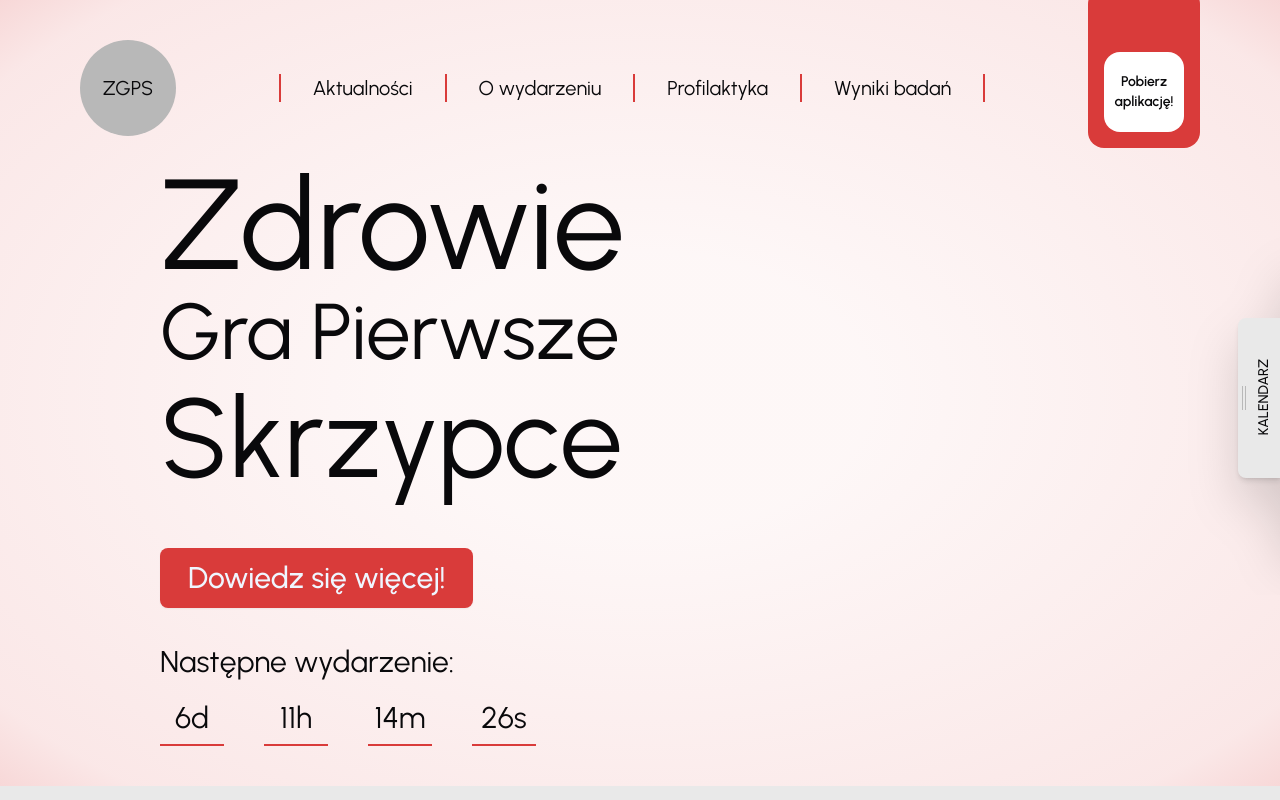
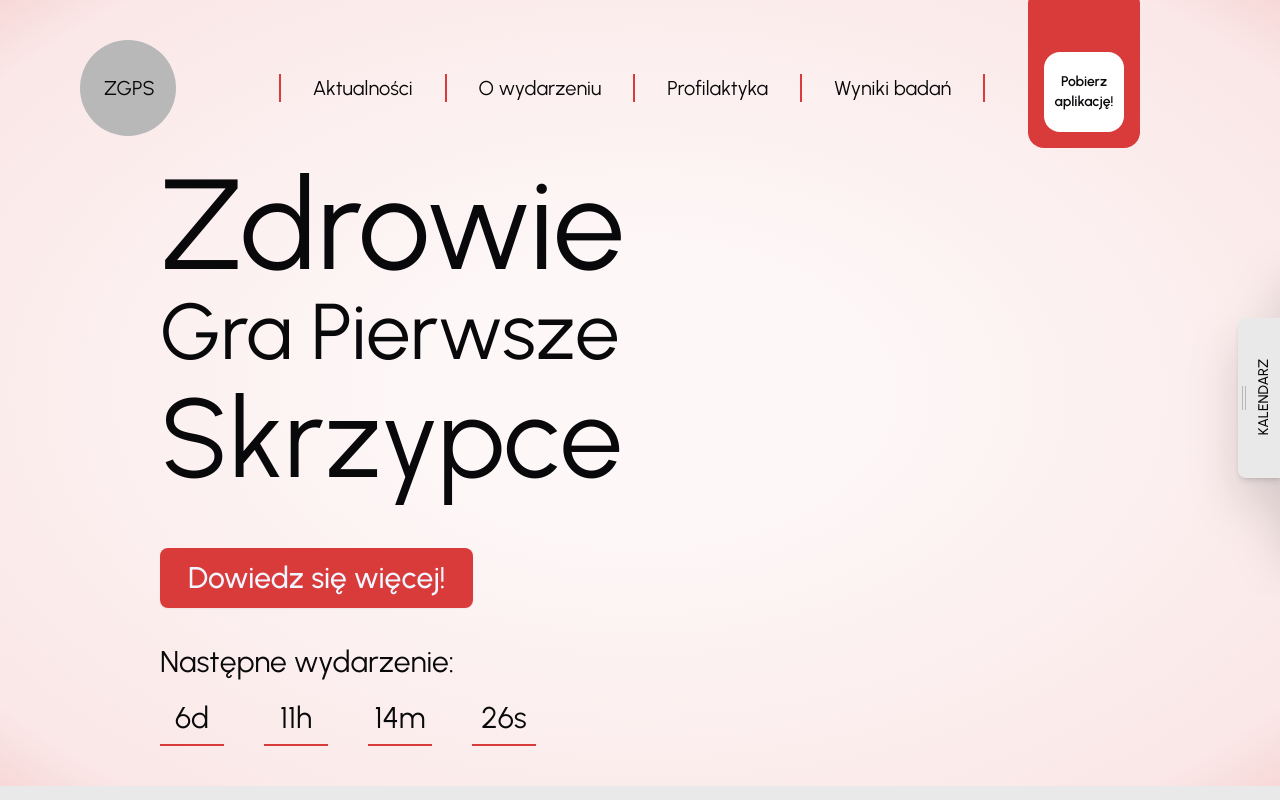
Before and after one commit to Solvro/web-umed, a Next.js app: page / in a window 1280 px wide. Shown: the top 800 px of the page. Built offline with nearby package versions, Linux system fonts and the light colour scheme; no server answers.

Commit message:
fix: fix positioning and edit navbar for mobile devices

```diff
--- a/src/components/navigation/download-widget.tsx
+++ b/src/components/navigation/download-widget.tsx
@@ -2,7 +2,7 @@ import Link from "next/link";
 
 export function DownloadWidget() {
   return (
-    <div className="bg-primary relative -top-5 flex h-40 items-end justify-center rounded-2xl">
+    <div className="bg-primary relative -top-5 right-15 flex h-40 items-end justify-center rounded-2xl">
       <Link
         href="/download"
         className="fluid-button hover:bg-primary/80 mx-4 my-4 flex h-20 w-20 items-center justify-center rounded-2xl bg-white text-center text-sm font-semibold hover:font-bold"
--- a/src/components/navigation/navbar-link.tsx
+++ b/src/components/navigation/navbar-link.tsx
@@ -22,14 +22,15 @@ export function NavbarLink({
     <Link
       href={`/${path}`}
       className={cn(
-        "text-background text-center underline-offset-4 transition-colors duration-300 lg:border-l-2 lg:px-[23px] lg:text-xl lg:no-underline lg:last:border-r-2 xl:px-8",
+        "text-background underline-offset-4 transition-colors duration-300 lg:border-l-2 lg:px-[23px] lg:text-xl lg:no-underline lg:last:border-r-2 xl:px-8",
         {
-          "lg:text-primary underline": route === path && !isFixed,
-          "lg:text-secondary lg:hover:text-secondary/80":
+          "lg:text-primary sm:hover:text-secondary/80 underline":
+            route === path && !isFixed,
+          "text-secondary hover:text-secondary/80 underline":
             route === path && isFixed,
-          "lg:text-primary-foreground lg:hover:text-secondary/85 text-md border-secondary/80":
+          "text-primary-foreground hover:text-secondary/80 border-secondary/80 text-lg":
             isFixed,
-          "lg:text-foreground lg:hover:text-primary/85 border-primary text-lg":
+          "lg:text-foreground lg:hover:text-primary/85 hover:text-secondary/80 border-primary text-lg":
             !isFixed,
         },
       )}
--- a/src/components/navigation/navbar.tsx
+++ b/src/components/navigation/navbar.tsx
@@ -72,8 +72,8 @@ export function NavigationBar() {
         className={cn(
           "bg-muted grid place-items-center rounded-full transition-all duration-300",
           {
-            "size-24 text-xl": !scrolled,
-            "size-16 text-sm": scrolled,
+            "size-24 px-6 text-xl": !scrolled,
+            "size-16 px-4 text-sm": scrolled,
           },
         )}
       >
@@ -103,7 +103,7 @@ export function NavigationBar() {
       <nav
         id="navbar"
         className={cn(
-          "bg-primary fixed top-0 right-0 z-20 flex w-screen flex-col items-center gap-y-4 rounded-b-xl p-10 shadow-2xl transition-all duration-300 sm:w-[unset] sm:min-w-lg sm:origin-top-right sm:rounded-br-none lg:visible lg:static lg:scale-100 lg:flex-row lg:rounded-none lg:bg-transparent lg:p-0 lg:opacity-100 lg:shadow-none",
+          "bg-primary fixed top-0 right-0 z-20 flex w-screen flex-col justify-center gap-y-4 rounded-b-xl p-10 shadow-2xl transition-all duration-300 sm:w-screen sm:origin-top-right sm:items-start sm:rounded-br-none lg:visible lg:static lg:scale-100 lg:flex-row lg:items-center lg:rounded-none lg:bg-transparent lg:p-0 lg:opacity-100 lg:shadow-none",
           {
             "invisible -translate-y-full opacity-0 sm:translate-y-0 sm:scale-0":
               collapsed,
```
